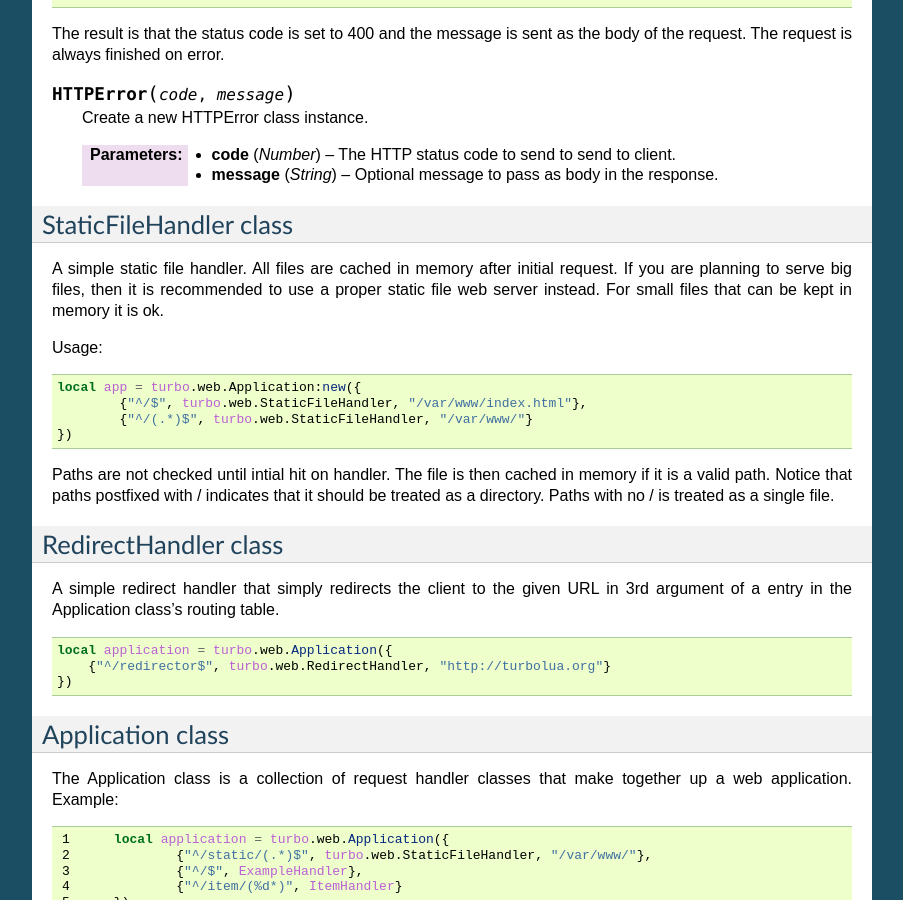
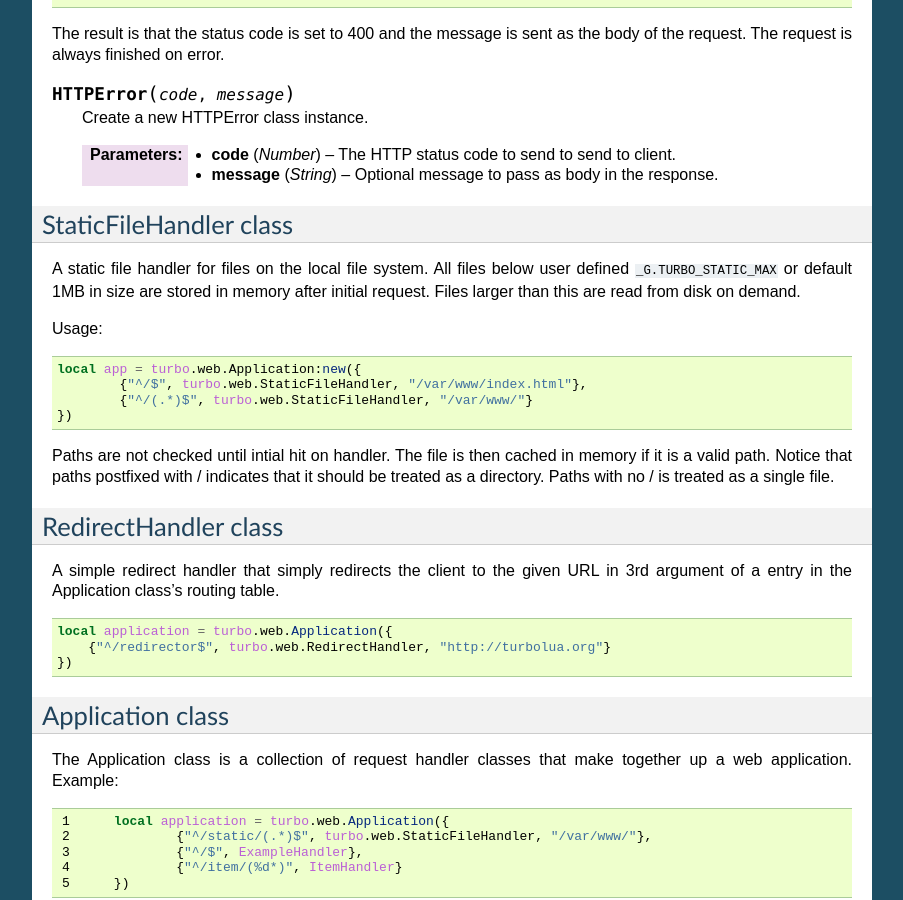
Before and after one commit to kernelsauce/turbo, a Sphinx documentation site: the page built from doc/web.rst, in a window 1280 px wide and 900 px high, scrolled down 5102 px. Shown: the whole window, without its empty margins (198-1101 px from the left). Built offline with Sphinx 7.4.7, drawn with Linux system fonts in a browser that asks for light colours.

Commit message:
Updated doc for web.StaticFileHandler to reflect the latest file caching strategy.

```diff
--- a/doc/web.rst
+++ b/doc/web.rst
@@ -358,10 +358,10 @@ the body of the request. The request is always finished on error.
 
 StaticFileHandler class
 ~~~~~~~~~~~~~~~~~~~~~~~
-A simple static file handler. All files are cached in memory after initial request.
-If you are planning to serve big files, then it is recommended to use a
-proper static file web server instead. For small files that can be kept
-in memory it is ok.
+A static file handler for files on the local file system.
+All files below user defined ``_G.TURBO_STATIC_MAX`` or default 1MB in size
+are stored in memory after initial request. Files larger than this are read
+from disk on demand.
 
 Usage:
 
```
